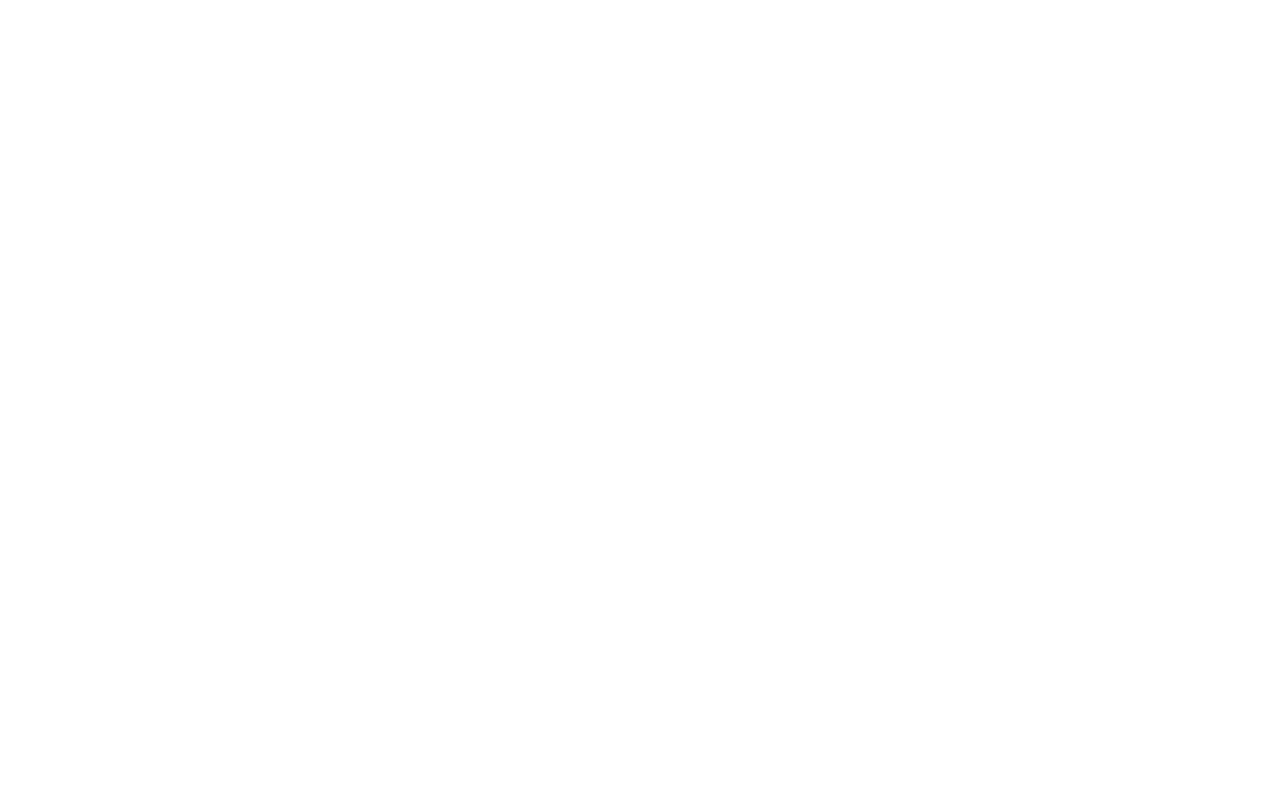
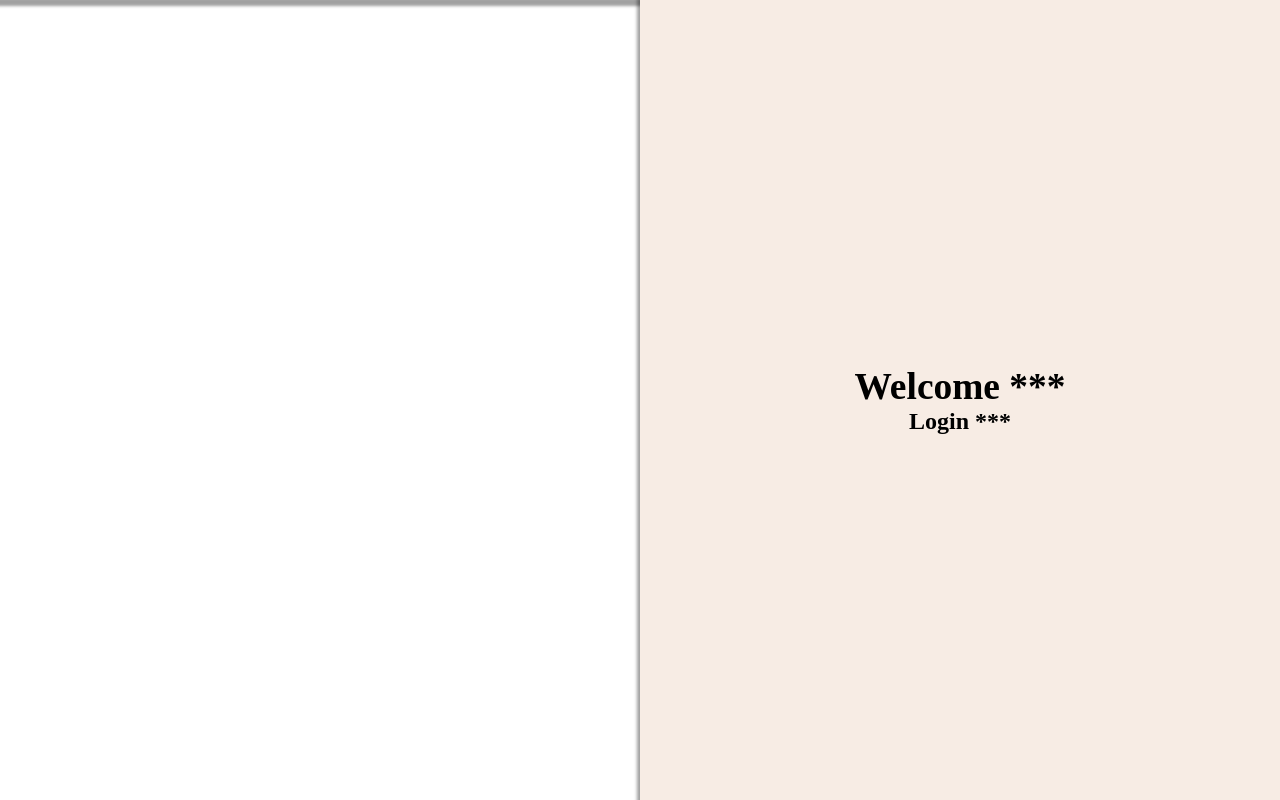
Before and after one commit to SineMag/React-TS-Job-Application-Tracker, a React (Vite) app: page / in a window 1280 px wide. Built offline with nearby package versions, Linux system fonts and the light colour scheme.

Commit message:
added the landing page

```diff
--- a/src/App.css
+++ b/src/App.css
@@ -9,3 +9,40 @@
   width: 100%;
   height: 100%;
 }
+
+#root{
+}
+
+.welcomeText {
+  display: flex;
+  flex-direction: row;
+}
+
+.landingPage {
+  width: 100%;
+  height: 99vh;
+
+}
+
+.leftWelcomeText {
+ box-shadow: 1px 2px 3px 4px rgba(20,20,20,0.4);
+  width: 50%;
+  height: 100%;
+  background-color: rgb(232, 239, 241);
+}
+
+.rightWelcomeText {
+  box-shadow: 1px 2px 3px 4px rgba(20,20,20,0.4);
+  width: 50%;
+  height: 100vh;
+  background-color: rgb(247, 236, 228);
+  display: flex;
+  flex-direction: column;
+  justify-content: center;
+  align-items: center;
+  font-size: 2rem;
+}
+
+.rightText {
+  font-size: 1.5rem;
+}
--- a/src/App.tsx
+++ b/src/App.tsx
@@ -1,11 +1,15 @@
 import { useState } from 'react'
 import './App.css'
+import Welcome from './landingPage/Welcome'
+
 
 function App() {
 
   return (
     <>
-
+    <div className='landingPage'>
+    <Welcome />
+    </div>
     </>
   )
 }
--- /dev/null
+++ b/src/landingPage/Welcome.tsx
@@ -0,0 +1,21 @@
+import React from 'react'
+
+export default function Welcome() {
+  return (
+    <div className='welcomeText'>
+        {/* // right side of the landing page */}
+        <div className='leftWelcomeText'>
+
+        </div>
+
+        {/* // right side of the landing page */}
+        <div className='rightWelcomeText'>
+            <h3>Welcome  ***</h3>
+            <h3 className='rightText'>Login ***</h3>
+
+        </div>
+
+
+    </div>
+  )
+}
--- a/src/main.tsx
+++ b/src/main.tsx
@@ -1,6 +1,6 @@
 import { StrictMode } from 'react'
 import { createRoot } from 'react-dom/client'
-import App from './App.tsx'
+import App from './App'
 
 createRoot(document.getElementById('root')!).render(
   <StrictMode>
```
Also changed, not shown: src/landingPage/InfoAboutPage.tsx (added, +9 -0 lines), 1 other file (tests, documents, lock files or other folders).
